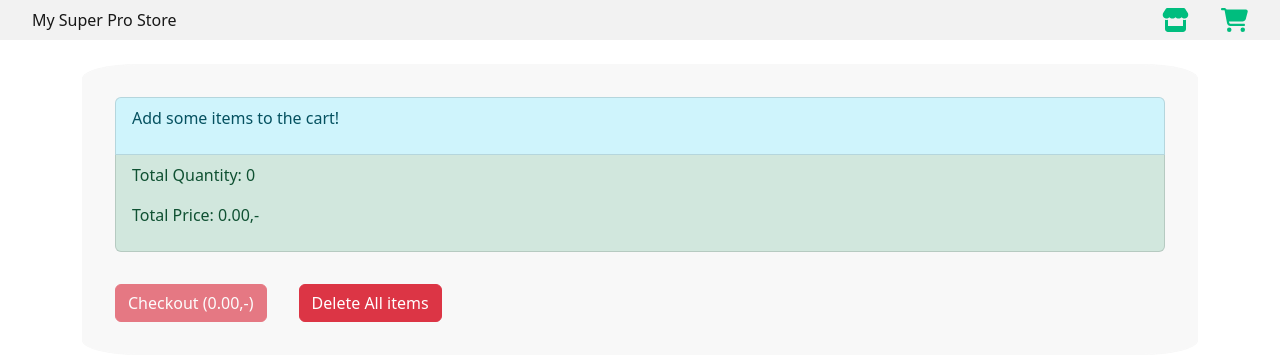
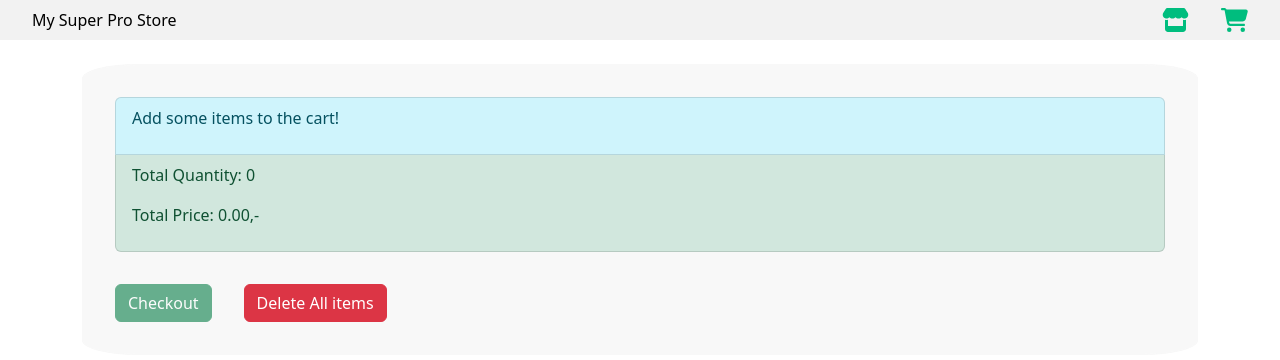
Before and after one commit to SindrKristensen/StoreFrontVue3, a Vue app in the folder telenor-work-project/: page /cart in a window 1280 px wide. Shown: the top 360 px of the page. Built offline with nearby package versions, Linux system fonts and the light colour scheme.

Commit message:
working cart view and refactor some code

```diff
--- a/telenor-work-project/src/components/CartViewComponents/Table.vue
+++ b/telenor-work-project/src/components/CartViewComponents/Table.vue
@@ -1,44 +1,25 @@
 <template>
   <div class="cart">
     <ul class="list-group">
-      <li v-if="!cartItems.length" class="list-group-item list-group-item-info">
-        <p>Add some items to the cart!</p>
-      </li>
+      <TableHeader :has-items="!!cartItems.length" />
 
-      <li v-if="cartItems.length" class="list-group-item list-group-item-info">
-        <h5 class="list-group-item-heading">Cart:</h5>
-      </li>
+      <TableContent
+        v-for="cartItem in cartItems"
+        :key="cartItem.item.id"
+        :cart-item="cartItem"
+        @delete-item="$emit('deleteItem', $event)"
+        @add-item="$emit('addItem', $event)"
+      />
 
-      <li class="list-group-item" v-for="cartItem in cartItems" :key="cartItem.item.id">
-        <!--        <CartListItem :cartItem="cartItem" />-->
-        {{ cartItem }}
-      </li>
-
-      <li class="list-group-item list-group-item-success">
-        <p>
-          Total Quantity:
-          <span class="has-text-weight-bold">{{ cartQuantity }}</span>
-        </p>
-
-        <p>
-          Total Price:
-          <span class="has-text-weight-bold">{{ totalCartCost }},-</span>
-        </p>
-      </li>
+      <TableSummary :total-cart-cost="totalCartCost" :cart-quantity="cartQuantity" />
     </ul>
 
-    <div class="action-row">
-      <button :disabled="!cartItems.length" class="btn btn-danger">
-        Checkout (<span class="has-text-weight-bold">{{ totalCartCost }},-</span>)
-      </button>
-
-      <button class="btn btn-danger" @click="cart.emptyCart()">
-        <span>Delete All items</span>
-        <span class="icon is-small">
-          <i class="fas fa-times"></i>
-        </span>
-      </button>
-    </div>
+    <TableActionRow
+      :has-items="!cartItems.length"
+      :total-cart-cost="totalCartCost"
+      @empty-cart="$emit('emptyCart')"
+      @checkout="$emit('checkout', $event)"
+    />
   </div>
 </template>
 
@@ -46,7 +27,10 @@
 import type { PropType } from 'vue';
 import type { CartItem } from '@/types';
 import { computed } from 'vue';
-import { injectShoppingCartStore } from '@/stores/ShoppingCartStore';
+import TableContent from '@/components/CartViewComponents/TableContent.vue';
+import TableActionRow from '@/components/CartViewComponents/TableActionRow.vue';
+import TableSummary from '@/components/CartViewComponents/TableSummary.vue';
+import TableHeader from '@/components/CartViewComponents/TableHeader.vue';
 
 const props = defineProps({
   cartItems: {
@@ -55,7 +39,7 @@ const props = defineProps({
   }
 });
 
-const cart = injectShoppingCartStore();
+defineEmits(['deleteItem', 'addItem', 'emptyCart', 'checkout']);
 
 const cartQuantity = computed(() => {
   let total = 0;
@@ -84,9 +68,4 @@ const totalCartCost = computed(() => {
   flex-direction: column;
   width: 100%;
 }
-
-.action-row {
-  display: flex;
-  gap: 2rem;
-}
 </style>
--- /dev/null
+++ b/telenor-work-project/src/components/CartViewComponents/TableActionRow.vue
@@ -0,0 +1,32 @@
+<template>
+  <div class="action-row">
+    <button :disabled="hasItems" class="btn btn-success" @click="$emit('checkout', totalCartCost)">
+      Checkout
+    </button>
+
+    <button class="btn btn-danger" @click="$emit('emptyCart')">Delete All items</button>
+  </div>
+</template>
+
+<script setup lang="ts">
+defineProps({
+  hasItems: {
+    type: Boolean,
+    default: false
+  },
+
+  totalCartCost: {
+    type: String,
+    default: ''
+  }
+});
+
+defineEmits(['emptyCart', 'checkout']);
+</script>
+
+<style scoped>
+.action-row {
+  display: flex;
+  gap: 2rem;
+}
+</style>
--- a/telenor-work-project/src/components/CartViewComponents/TableContent.vue
+++ b/telenor-work-project/src/components/CartViewComponents/TableContent.vue
@@ -1,3 +1,57 @@
-<template></template>
+<template>
+  <li class="list-group-item cart-item">
+    <div class="cart-details">
+      <strong>{{ cartItem.item.title }}</strong>
+      <div>Prize: {{ cartItem.item.price }},-</div>
+      <div>Quantity: {{ cartItem.quantity }}</div>
+    </div>
 
-<script setup lang="ts"></script>
+    <div class="cart-actions">
+      <button
+        type="button"
+        class="btn btn-danger btn-sm"
+        @click="$emit('deleteItem', cartItem.item)"
+      >
+        <font-awesome-icon class="icon_color" icon="minus" size="xl" />
+      </button>
+      <button type="button" class="btn btn-success btn-sm" @click="$emit('addItem', cartItem.item)">
+        <font-awesome-icon class="icon_color" icon="plus" size="xl" />
+      </button>
+    </div>
+  </li>
+</template>
+
+<script setup lang="ts">
+import type { PropType } from 'vue';
+import type { CartItem } from '@/types';
+
+defineProps({
+  cartItem: {
+    type: Object as PropType<CartItem>,
+    required: true
+  }
+});
+
+defineEmits(['deleteItem', 'addItem']);
+</script>
+
+<style scoped>
+.cart-item {
+  display: flex;
+  flex-direction: row;
+  justify-content: space-between;
+  align-items: center;
+}
+
+.cart-details {
+  display: flex;
+  flex-direction: column;
+}
+
+.cart-actions {
+  display: flex;
+  flex-direction: row;
+  align-items: center;
+  gap: 0.5rem;
+}
+</style>
--- /dev/null
+++ b/telenor-work-project/src/components/CartViewComponents/TableHeader.vue
@@ -0,0 +1,18 @@
+<template>
+  <li v-if="!hasItems" class="list-group-item list-group-item-info">
+    <p>Add some items to the cart!</p>
+  </li>
+
+  <li v-if="hasItems" class="list-group-item list-group-item-info">
+    <h5 class="list-group-item-heading">Cart:</h5>
+  </li>
+</template>
+
+<script setup lang="ts">
+defineProps({
+  hasItems: {
+    type: Boolean,
+    default: false
+  }
+});
+</script>
--- a/telenor-work-project/src/components/CartViewComponents/TableRow.vue
+++ /dev/null
@@ -1,3 +0,0 @@
-<template></template>
-
-<script setup lang="ts"></script>
--- /dev/null
+++ b/telenor-work-project/src/components/CartViewComponents/TableSummary.vue
@@ -0,0 +1,26 @@
+<template>
+  <li class="list-group-item list-group-item-success">
+    <p>
+      Total Quantity:
+      <span class="has-text-weight-bold">{{ cartQuantity }}</span>
+    </p>
+
+    <p>
+      Total Price:
+      <span class="has-text-weight-bold">{{ totalCartCost }},-</span>
+    </p>
+  </li>
+</template>
+
+<script setup lang="ts">
+defineProps({
+  cartQuantity: {
+    type: Number,
+    default: 0
+  },
+  totalCartCost: {
+    type: String,
+    default: ''
+  }
+});
+</script>
--- a/telenor-work-project/src/components/Header.vue
+++ b/telenor-work-project/src/components/Header.vue
@@ -1,10 +1,12 @@
 <template>
   <div class="header">
-    <div>My Super Pro Store</div>
+    <RouterLink to="/" class="heading"> My Super Pro Store </RouterLink>
+
     <nav class="nav_bar">
       <RouterLink to="/">
         <font-awesome-icon class="icon_color" icon="store" size="xl" />
       </RouterLink>
+
       <RouterLink to="/cart">
         <font-awesome-icon class="icon_color" icon="cart-shopping" size="xl" />
       </RouterLink>
@@ -19,6 +21,14 @@
   justify-content: space-between;
 }
 
+.heading {
+  text-decoration: none;
+  color: Black;
+}
+.heading:hover {
+  background-color: rgba(235, 235, 235, 0.64);
+}
+
 .nav_bar {
   display: flex;
   justify-content: flex-end;
--- a/telenor-work-project/src/components/StoreViewComponents/ItemContent.vue
+++ b/telenor-work-project/src/components/StoreViewComponents/ItemContent.vue
@@ -1,7 +1,11 @@
 <template>
   <div class="content">
     <div>
-      <img class="img-thumbnail img-content" :src="item.image" @click="viewItem" />
+      <img
+        class="img-thumbnail img-content"
+        :src="item.image"
+        @click="$emit('viewItem', item.id)"
+      />
     </div>
     <header>
       {{ formatTitle(item.title) }}
@@ -9,7 +13,7 @@
 
     <div class="action_bar">
       <h3>{{ item.price }},-</h3>
-      <button type="button" class="btn btn-default button" @click="cart.addToCart(item)">
+      <button type="button" class="btn btn-default button" @click="$emit('addItem', item)">
         Buy
       </button>
     </div>
@@ -19,31 +23,18 @@
 <script setup lang="ts">
 import type { StoreItem } from '@/types';
 import type { PropType } from 'vue';
-import { useRouter } from 'vue-router';
-import { injectShoppingCartStore } from '@/stores/ShoppingCartStore';
 
-const props = defineProps({
+defineProps({
   item: {
     type: Object as PropType<StoreItem>,
     required: true
   }
 });
 
-const cart = injectShoppingCartStore();
-
-const router = useRouter();
+defineEmits(['viewItem', 'addItem']);
 
 const formatTitle = (title: string) => {
   return title.split('(')[0];
-};
-
-const viewItem = () => {
-  router.push({
-    name: 'itemView',
-    params: {
-      id: props.item?.id
-    }
-  });
 };
 </script>
 
--- a/telenor-work-project/src/components/StoreViewComponents/ItemOverview.vue
+++ b/telenor-work-project/src/components/StoreViewComponents/ItemOverview.vue
@@ -1,6 +1,12 @@
 <template>
   <div class="overview">
-    <ItemContent v-for="item in items" :item="item" :key="item.id" />
+    <ItemContent
+      v-for="item in items"
+      :item="item"
+      :key="item.id"
+      @add-item="$emit('addItem', $event)"
+      @view-item="$emit('viewItem', $event)"
+    />
   </div>
 </template>
 
@@ -14,6 +20,8 @@ defineProps({
     required: true
   }
 });
+
+defineEmits(['viewItem', 'addItem']);
 </script>
 
 <style scoped>
--- a/telenor-work-project/src/main.ts
+++ b/telenor-work-project/src/main.ts
@@ -7,10 +7,16 @@ import router from './router';
 import './assets/main.css';
 import 'bootstrap/dist/css/bootstrap.min.css';
 import { library } from '@fortawesome/fontawesome-svg-core';
-import { faHatWizard, faStore, faCartShopping } from '@fortawesome/free-solid-svg-icons';
+import {
+  faHatWizard,
+  faStore,
+  faCartShopping,
+  faMinus,
+  faPlus
+} from '@fortawesome/free-solid-svg-icons';
 import { FontAwesomeIcon } from '@fortawesome/vue-fontawesome';
 
-library.add(faHatWizard, faStore, faCartShopping);
+library.add(faHatWizard, faStore, faCartShopping, faMinus, faPlus);
 
 const app = createApp(App);
 app.component('font-awesome-icon', FontAwesomeIcon);
--- a/telenor-work-project/src/views/CartView.vue
+++ b/telenor-work-project/src/views/CartView.vue
@@ -1,7 +1,13 @@
 <template>
   <div class="container">
     <div class="content">
-      <Table :cart-items="cart.getCart()" />
+      <Table
+        :cart-items="cart.getCart()"
+        @add-item="cart.addToCart($event)"
+        @delete-item="cart.removeItemFromCart($event)"
+        @empty-cart="emptyCart()"
+        @checkout="checkout($event)"
+      />
     </div>
   </div>
 </template>
@@ -11,6 +17,22 @@ import Table from '@/components/CartViewComponents/Table.vue';
 import { injectShoppingCartStore } from '@/stores/ShoppingCartStore';
 
 const cart = injectShoppingCartStore();
+
+const checkout = (totalCost: string) => {
+  if (
+    confirm(
+      `Do you want to checkout with ${totalCost},- \n Click OK, to checkout and get a new cart or Cancel to continue shopping in the same cart`
+    )
+  ) {
+    cart.emptyCart();
+  }
+};
+
+const emptyCart = () => {
+  if (confirm('Are you sure you want o clear the cart?')) {
+    cart.emptyCart();
+  }
+};
 </script>
 
 <style scoped>
--- a/telenor-work-project/src/views/StoreView.vue
+++ b/telenor-work-project/src/views/StoreView.vue
@@ -6,7 +6,7 @@
       v-model:filter="filterValue"
     />
 
-    <ItemOverview :items="items" />
+    <ItemOverview :items="items" @view-item="viewItem($event)" @add-item="cart.addToCart($event)" />
   </div>
 </template>
 
@@ -18,7 +18,12 @@ import type { StoreItem } from '@/types';
 import SearchAndFilter from '@/components/SearchAndFilter.vue';
 import { searchAndFilter } from '@/utils/searchAndFilter';
 import { useFetchCategories } from '@/utils/useFetchCategories';
+import { injectShoppingCartStore } from '@/stores/ShoppingCartStore';
+import { useRouter } from 'vue-router';
 
+const cart = injectShoppingCartStore();
+
+const router = useRouter();
 const { fetchData } = useFetchData();
 const { fetchCategories } = useFetchCategories();
 const { performSearch, preformFilter } = searchAndFilter();
@@ -42,6 +47,15 @@ const items = computed(() => {
   return newItems;
 });
 
+const viewItem = (id: number) => {
+  router.push({
+    name: 'itemView',
+    params: {
+      id: id
+    }
+  });
+};
+
 fetchData().then((json) => {
   storeItems.value = json;
 });
```
